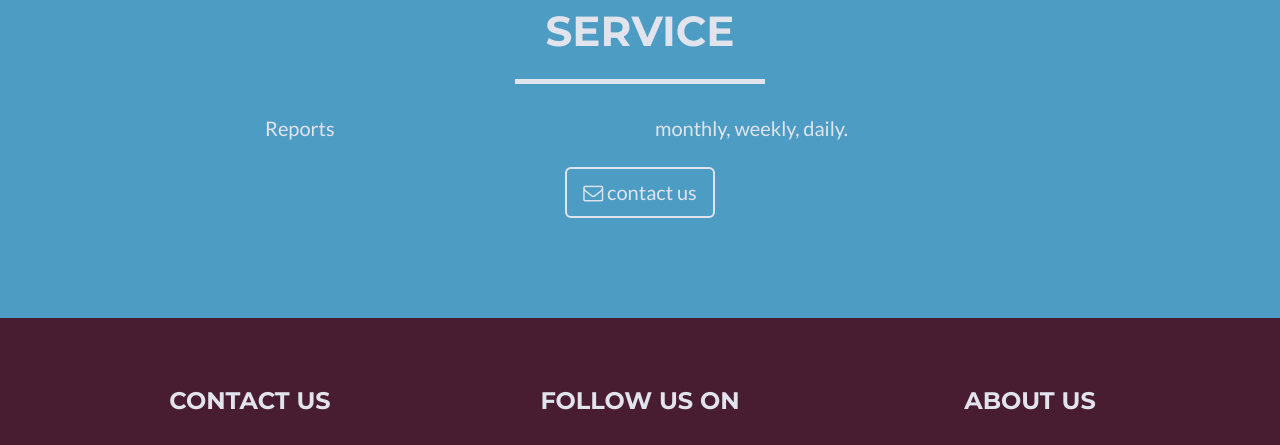
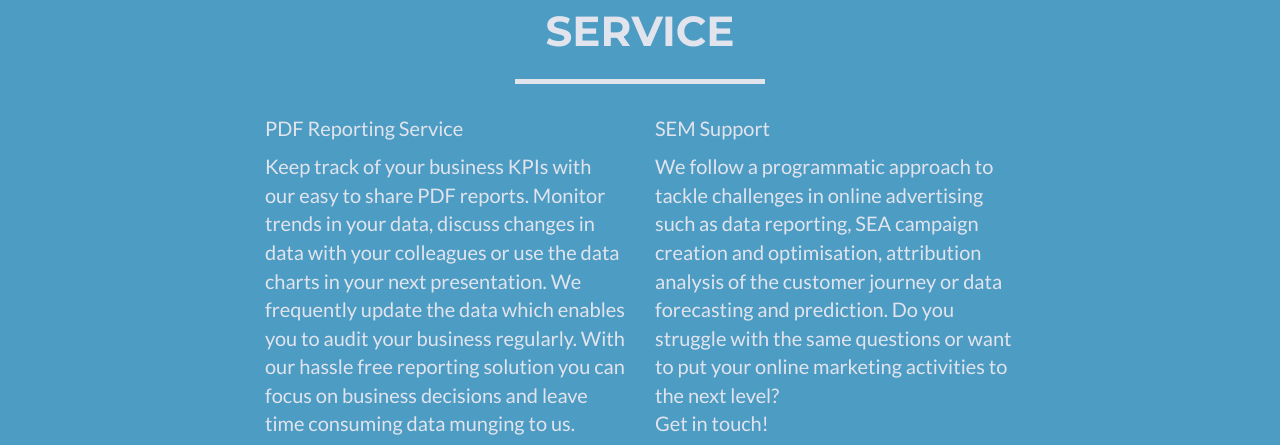
Before and after one commit to rmarketing/rmarketing.github.io, a website: page index.html in a window 1280 px wide. Shown: the part 930-1375 px from the top of the page. Drawn offline with nearby package versions, Linux system fonts and the light colour scheme.

Commit message:
add content to service section

```diff
--- a/index.html
+++ b/index.html
@@ -127,10 +127,12 @@
             </div>
             <div class="row">
                 <div class="col-lg-4 col-lg-offset-2">
-                    <p>Reports</p>
+                    <p>PDF Reporting Service</p>
+                    <p>Keep track of your business KPIs with our easy to share PDF reports. Monitor trends in your data, discuss changes in data with your colleagues or use the data charts in your next presentation. We frequently update the data which enables you to audit your business regularly. With our hassle free reporting solution you can focus on business decisions and leave time consuming data munging to us.</p>
                 </div>
                 <div class="col-lg-4">
-                    <p>monthly, weekly, daily.</p>
+                    <p>SEM Support</p>
+                    <p>We follow a programmatic approach to tackle challenges in online advertising such as data reporting, SEA campaign creation and optimisation, attribution analysis of the customer journey or data forecasting and prediction. Do you struggle with the same questions or want to put your online marketing activities to the next level? <br/>Get in touch!</p>
                 </div>
                 <div class="col-lg-8 col-lg-offset-2 text-center">
                     <a href="#footer" class="btn btn-lg btn-outline">
```
